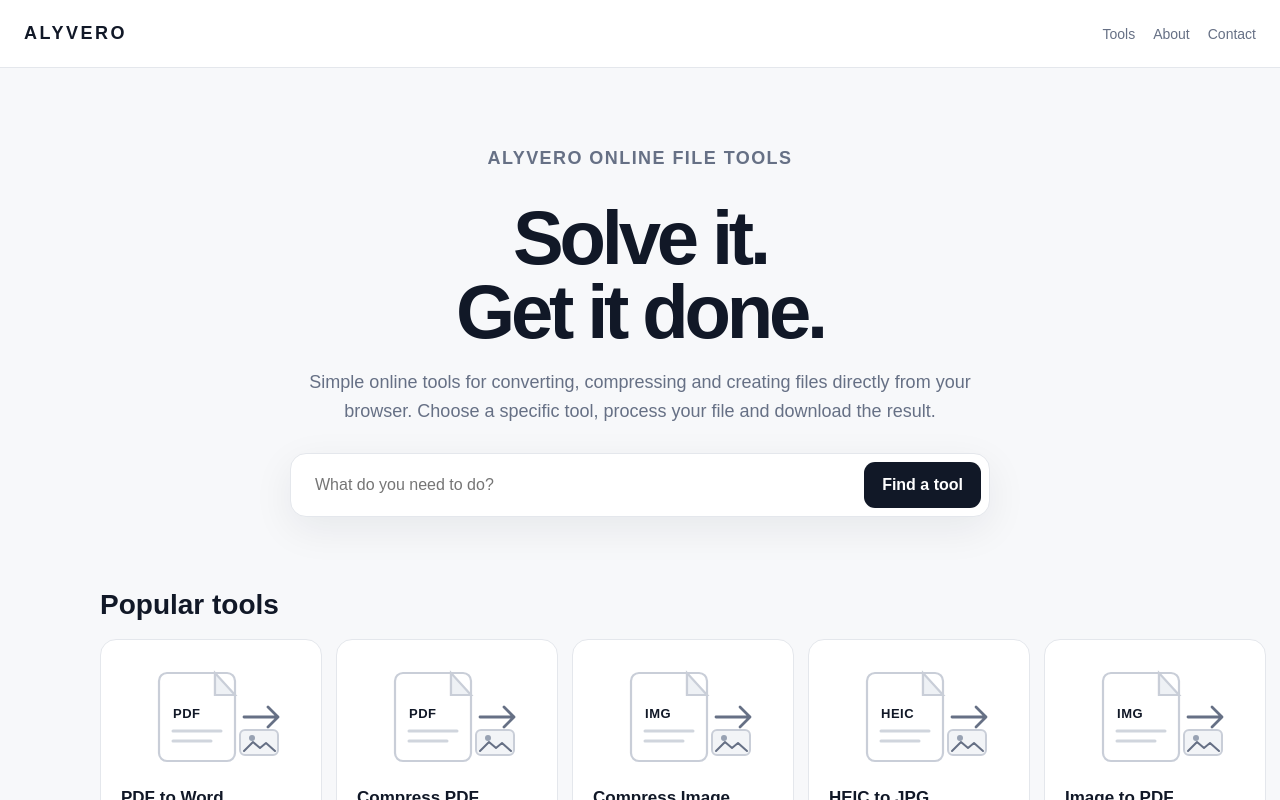
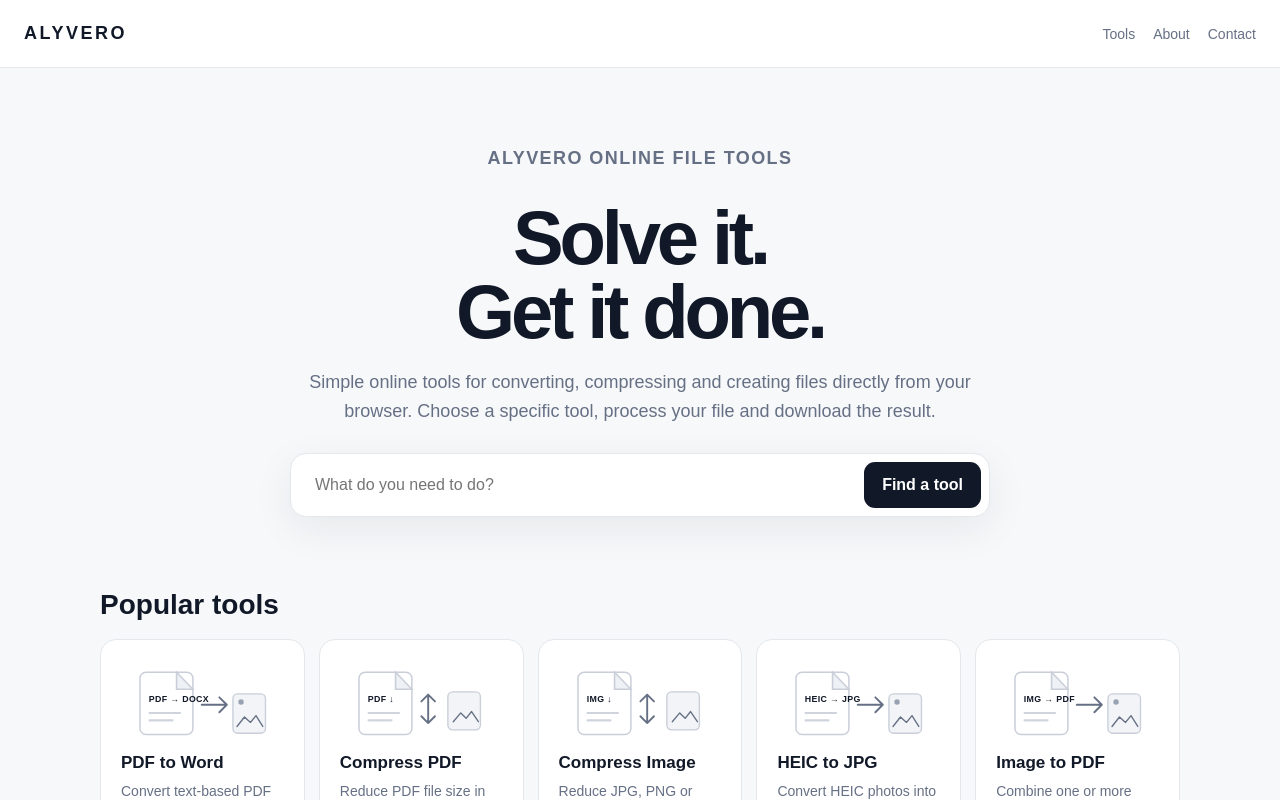
Before and after one commit to rindodi/alyvero, a Next.js app: page / in a window 1280 px wide. Shown: the top 800 px of the page. Built offline with nearby package versions, Linux system fonts and the light colour scheme.

Commit message:
feat: upgrade Alyvero homepage tool illustrations

```diff
--- a/app/page.tsx
+++ b/app/page.tsx
@@ -13,6 +13,38 @@ export const metadata: Metadata = {
     type: "website",
   },
 };
+
+function ToolArt({ slug }: { slug: string }) {
+  const kind = slug === "pdf-to-word" ? "PDF → DOCX" :
+    slug === "compress-pdf" ? "PDF ↓" :
+    slug === "compress-image" ? "IMG ↓" :
+    slug === "heic-to-jpg" ? "HEIC → JPG" : "IMG → PDF";
+  return (
+    <div className="alyvero-tool-art" aria-hidden="true">
+      <svg viewBox="0 0 240 130" role="presentation">
+        <rect x="28" y="18" width="78" height="92" rx="9" className="art-paper"/>
+        <path d="M82 18v25h24" className="art-fold"/>
+        <path d="M82 18l24 25H82z" className="art-fold-fill"/>
+        <text x="41" y="62" className="art-label">{kind}</text>
+        <path d="M42 78h45M42 89h34" className="art-line"/>
+        {slug === "compress-pdf" || slug === "compress-image" ? (
+          <>
+            <path d="M130 51v42M120 61l10-10 10 10M120 83l10 10 10-10" className="art-arrow"/>
+            <rect x="159" y="47" width="48" height="56" rx="7" className="art-image"/>
+            <path d="M167 91l11-13 8 8 8-10 10 15" className="art-mountain"/>
+          </>
+        ) : (
+          <>
+            <path d="M119 66h36m-10-11 11 11-11 11" className="art-arrow"/>
+            <rect x="165" y="50" width="48" height="58" rx="7" className="art-image"/>
+            <circle cx="177" cy="62" r="4" className="art-sun"/>
+            <path d="M171 98l11-14 9 8 8-10 10 16" className="art-mountain"/>
+          </>
+        )}
+      </svg>
+    </div>
+  );
+}
 
 export default function Home() {
   return (
@@ -31,19 +63,7 @@ export default function Home() {
         <div className="tool-grid">
           {tools.map((tool) => (
             <a className="tool-card" href={`/${tool.slug}`} key={tool.slug}>
-              <div className="alyvero-mini-art" aria-hidden="true">
-  <svg viewBox="0 0 180 110" role="presentation">
-    <rect x="38" y="12" width="76" height="88" rx="8" className="art-paper"/>
-    <path d="M94 12v22h20" className="art-fold"/>
-    <path d="M94 12l20 22H94z" className="art-fold-fill"/>
-    <text x="52" y="57" className="art-label">{tool.slug === "heic-to-jpg" ? "HEIC" : tool.slug === "compress-image" || tool.slug === "image-to-pdf" ? "IMG" : "PDF"}</text>
-    <path d="M52 70h48M52 80h38" className="art-line"/>
-    <path d="M123 56h34m-10-10 10 10-10 10" className="art-arrow"/>
-    <rect x="119" y="69" width="38" height="25" rx="5" className="art-image"/>
-    <circle cx="131" cy="77" r="3" className="art-sun"/>
-    <path d="M123 90l9-9 7 6 6-5 9 8" className="art-mountain"/>
-  </svg>
-</div>
+              <ToolArt slug={tool.slug} />
               <h3>{tool.name}</h3>
               <p>{tool.description}</p>
               <span className="tool-link">Open tool →</span>
```
